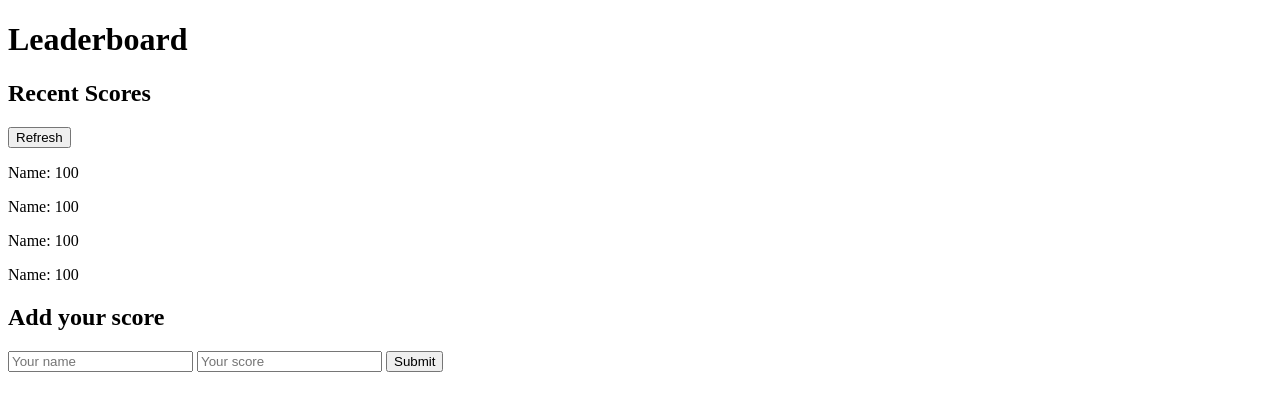
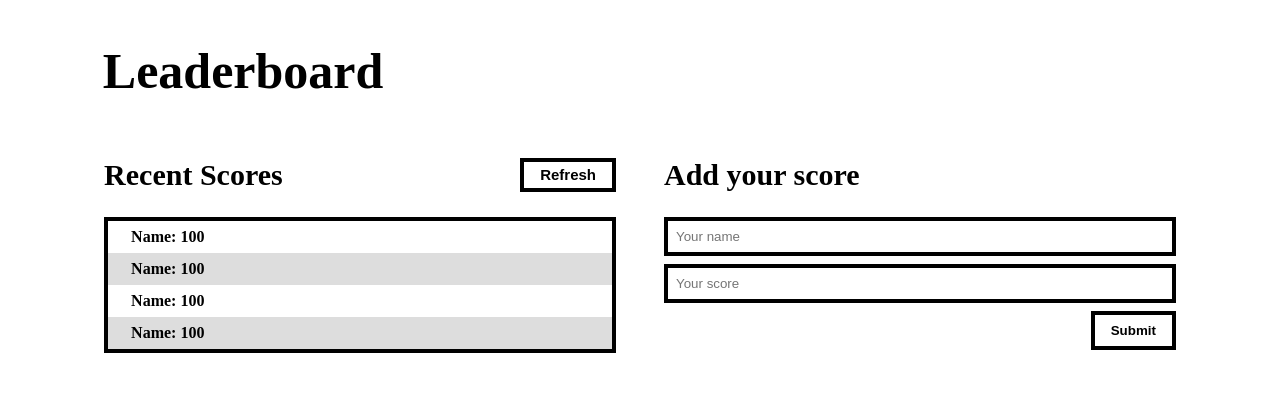
Before and after one commit to jsug9/Leaderboard, a website built with webpack: page src/index.html in a window 1280 px wide. Built offline with nearby package versions, Linux system fonts and the light colour scheme.

Commit message:
add css style

```diff
--- a/src/index.html
+++ b/src/index.html
@@ -22,31 +22,31 @@
 
     <main>
       <section id="scores-section">
-        <div class="title">
+        <div class="title-div">
           <h2>Recent Scores</h2>
-          <button>Refresh</button>
+          <button id="refresh-button">Refresh</button>
         </div>
         <div id="scores-container">
           <div class="score">
-            <p>Name: 100</p>
+            <p class="score-text">Name: 100</p>
           </div>
           <div class="score">
-            <p>Name: 100</p>
+            <p class="score-text">Name: 100</p>
           </div>
           <div class="score">
-            <p>Name: 100</p>
+            <p class="score-text">Name: 100</p>
           </div>
           <div class="score">
-            <p>Name: 100</p>
+            <p class="score-text">Name: 100</p>
           </div>
         </div>
       </section>
 
       <section id="add-scores-section">
-        <div class="title">
+        <div class="title-div">
           <h2>Add your score</h2>
         </div>
-        <form action="">
+        <form id="form">
           <input
           type="text"
           placeholder="Your name"
@@ -55,7 +55,7 @@
           required
         />
         <input
-          type="text"
+          type="number"
           placeholder="Your score"
           id="score"
           class="form-input"
--- a/src/style.css
+++ b/src/style.css
@@ -0,0 +1,117 @@
+header {
+  display: flex;
+  padding: 0 10px;
+  margin: auto;
+}
+
+main {
+  display: flex;
+  margin: auto;
+  width: 90%;
+  justify-content: center;
+  gap: 3rem;
+}
+
+h1 {
+  font-size: 50px;
+}
+
+h2 {
+  font-size: 30px;
+}
+
+/* Recent Scores */
+.title-div {
+  display: flex;
+  align-items: center;
+  justify-content: space-between;
+}
+
+#refresh-button{
+  padding: 0.3rem 1rem;
+  font-weight: bold;
+  font-size: 15px;
+  border: 4px solid black;
+  background-color: white;
+}
+
+#scores-container {
+  border: 4px solid black;
+}
+
+.score {
+  display: flex;
+  align-items: center;
+  padding: 0 1rem;
+}
+
+.score-text {
+  margin: 7px;
+  font-weight: bold;
+}
+
+.score:nth-child(odd) {
+  background: white;
+}
+
+.score:nth-child(even) {
+  background: #dddddd;
+}
+
+/* Add your Score */
+#form {
+  display: flex;
+  flex-direction: column;
+  gap: 0.5rem;
+}
+
+.form-input {
+  border: 4px solid black;
+  padding: 0.5rem;
+}
+
+#submit {
+  padding: 0.5rem 1rem;
+  font-weight: bold;
+  align-self: end;
+  border: 4px solid black;
+  background-color: white;
+}
+
+#submit:hover {
+  background: rgb(180, 176, 176);
+  color: white;
+}
+
+#submit:active {
+  background: rgb(121, 119, 119);
+  color: white;
+}
+
+@media (max-width: 700px) {
+  header {
+    width: 90%;
+  }
+
+  main {
+    flex-direction: column;
+  }
+
+  section {
+    width: 100%;
+  }
+}
+
+@media (min-width: 700px) {
+  header {
+    width: 85%;
+  }
+
+  main {
+    flex-direction: row;
+  }
+
+  section {
+    width: 45%;
+  }
+}
```
